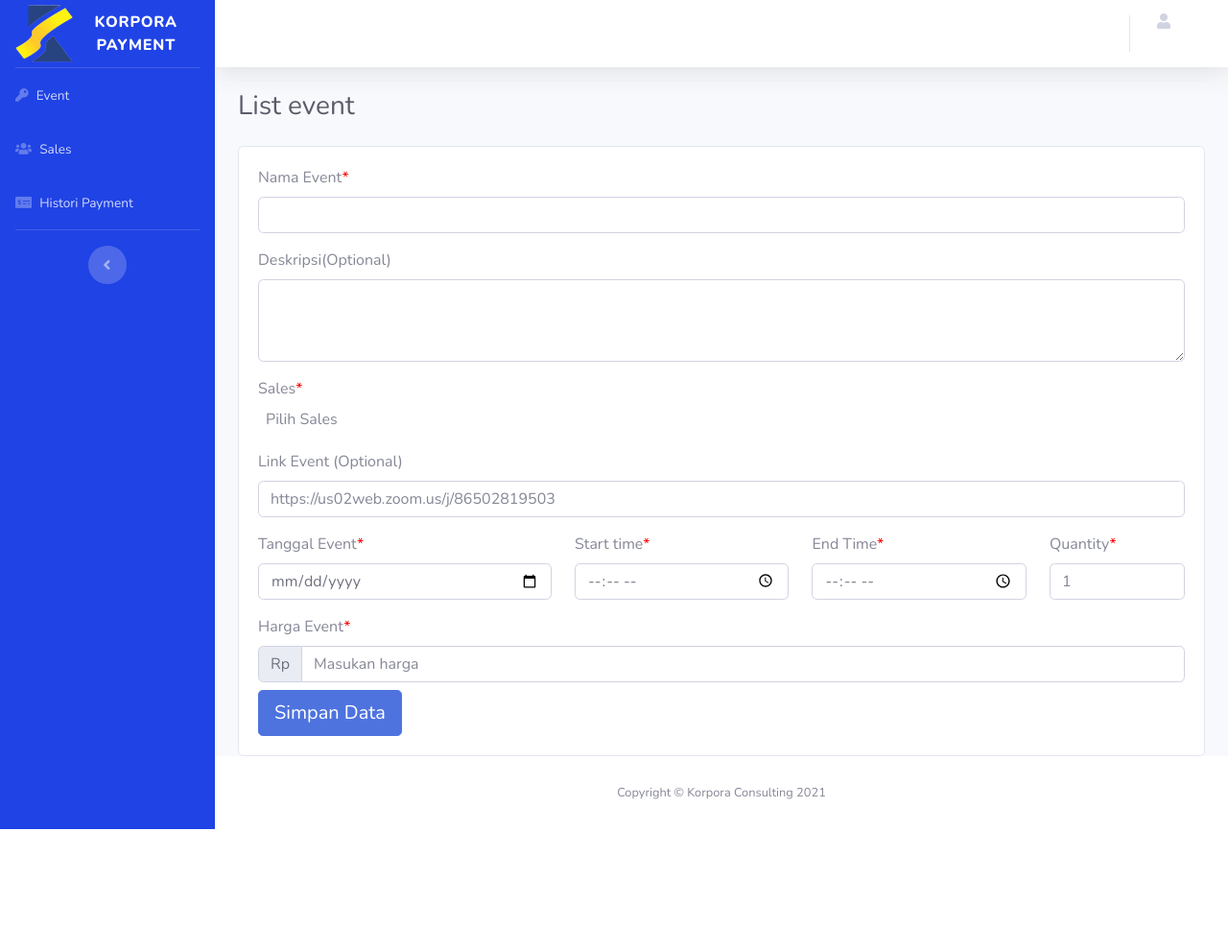
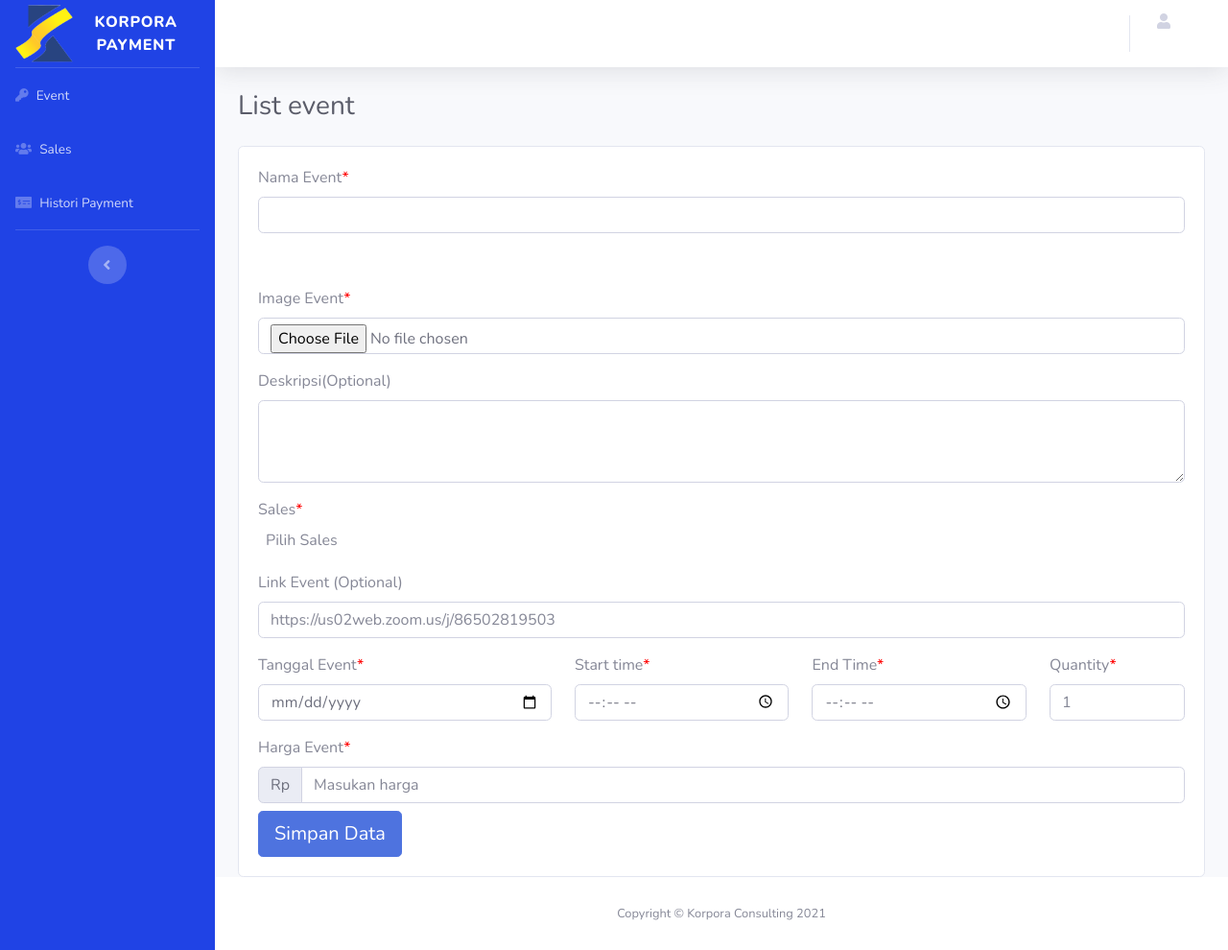
Before and after one commit to muchtaragung/payment, a CodeIgniter app: page /database/admin/event/add in a window 1280 px wide. Shown: the whole page at 96% size. Before the commit the page ends 864 px from the top, so only its background shows below. Run offline with CodeIgniter, Linux system fonts and the light colour scheme; data that the repository does not hold is empty; some libraries are stand-ins or nearby versions.

Commit message:
upload file saat add

```diff
--- a/application/controllers/admin/Event.php
+++ b/application/controllers/admin/Event.php
@@ -31,7 +31,7 @@ class Event extends CI_Controller
     {
         $event['nama_event']  = $this->input->post('nama_event');
         $event['slug_event']  = str_replace(' ', '-', strtolower($event['nama_event']));
-        // $event['image_event'] = $this->_upload();
+        $event['image_event'] = $this->_upload();
         $event['description'] = $this->input->post('description');
         $event['quantity']    = $this->input->post('quantity');
         $event['link_event']  = $this->input->post('link_event');
@@ -60,7 +60,7 @@ class Event extends CI_Controller
         $event['id_event'] = $this->input->post('id_event');
         $event['nama_event']  = $this->input->post('nama_event');
         $event['slug_event']  = str_replace(' ', '-', strtolower($event['nama_event']));
-        // $event['image_event'] = $this->_upload();
+        $event['image_event'] = $this->_upload();
         $event['description'] = $this->input->post('description');
         $event['quantity']    = $this->input->post('quantity');
         $event['link_event']  = $this->input->post('link_event');
@@ -86,7 +86,7 @@ class Event extends CI_Controller
 
     private function _upload()
     {
-        $config['upload_path']   = './assets/events/images/';
+        $config['upload_path']   = './upload/events/images/';
         $config['allowed_types'] = 'gif|jpg|png';
         $config['file_name']     = uniqid();
         $config['overwrite']     = true;
@@ -94,8 +94,10 @@ class Event extends CI_Controller
 
         $this->load->library('upload', $config);
 
-        if (!$this->upload->do_upload('image')) {
-            print_r($this->upload->display_errors());
+        if (!$this->upload->do_upload('image_event')) {
+            // print_r($this->upload->display_errors());
+            $this->session->set_flashdata('error', $this->upload->display_errors());
+            return redirect('admin/event/list');
         } else {
             return $this->upload->data("file_name");
         }
--- a/application/views/admin/event/add.php
+++ b/application/views/admin/event/add.php
@@ -43,10 +43,19 @@
                     <div class="card">
                         <div class="card-body">
                             <?= $this->session->flashdata('message'); ?>
-                            <form method="POST" action="<?= base_url('admin/event/save') ?>">
+                            <form method="POST" action="<?= base_url('admin/event/save') ?>" enctype="multipart/form-data">
                                 <div class="form-group">
                                     <label for="namaEvent">Nama Event<span style="color: red;">*</span></label>
                                     <input type="text" class="form-control" name="nama_event" value="<?= set_value('nama_event'); ?>" required>
+                                </div>
+
+                                <div class="form-group text-center">
+                                    <img src="" alt=""id="gambar_load">
+                                </div>
+
+                                <div class="form-group">
+                                    <label for="namaEvent">Image Event<span style="color: red;">*</span></label>
+                                    <input type="file" name="image_event" id="preview_gambar" class="form-control" accept=".jpg,.jpeg,.png" required />
                                 </div>
 
                                 <div class="form-group">
@@ -226,4 +235,17 @@
             });
         });
     </script>
+    <script>
+        function bacaGambar(input) {
+            var reader = new FileReader();
+            reader.onload = function(e) {
+                $('#gambar_load').attr('src', e.target.result);
+            }
+            reader.readAsDataURL(input.files[0]);
+        }
+
+        $("#preview_gambar").change(function() {
+            bacaGambar(this);
+        });
+    </script>
 </body>
```
Also changed, not shown: upload/events/images/index.html (added).
